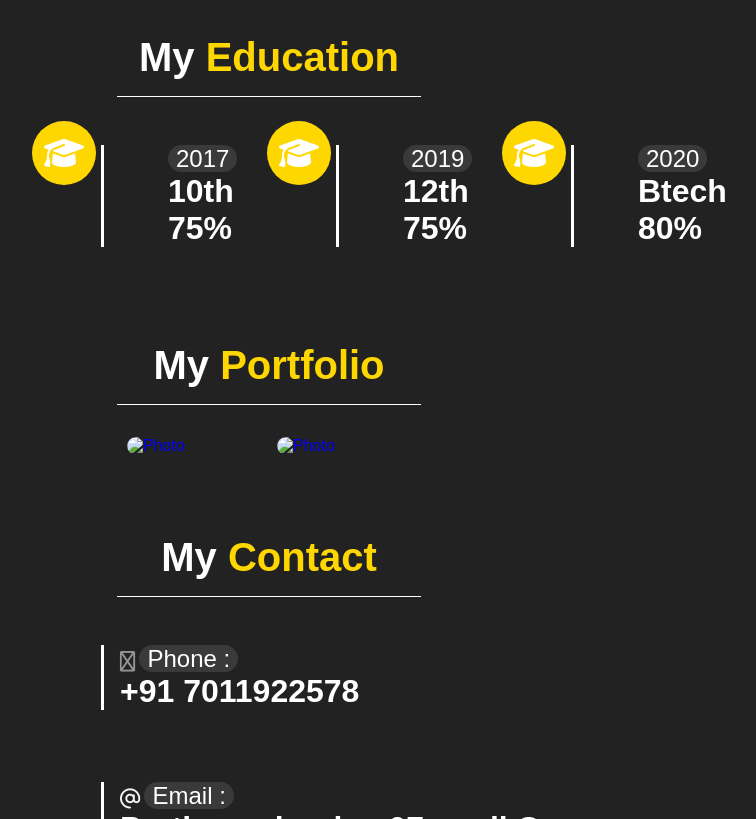
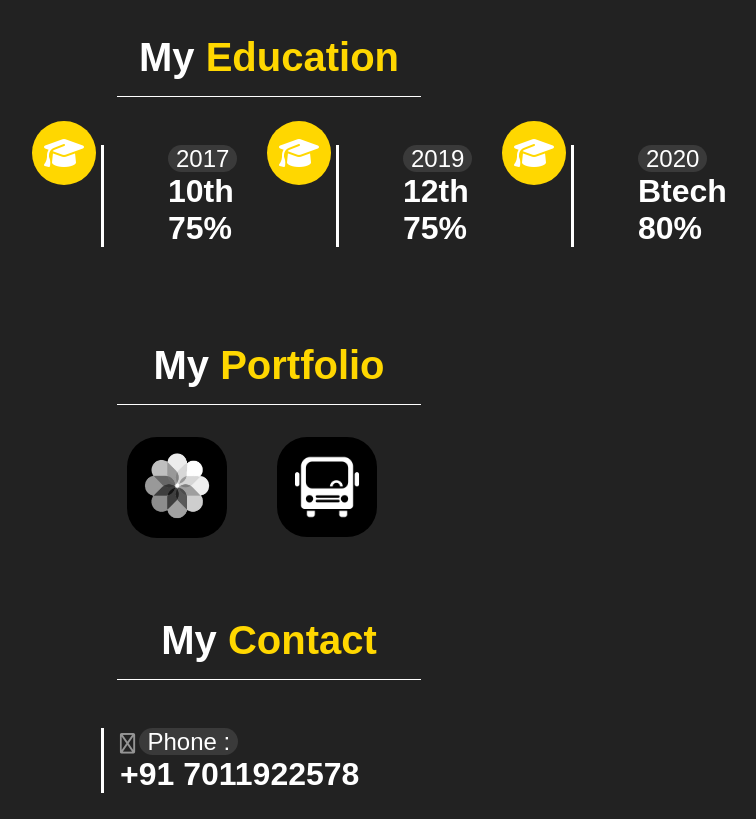
Before and after one commit to pratiman1/portfolio, a plain HTML site: page index.html in a window 1280 px wide. Shown: the part 1006-1825 px from the top of the page, without its empty margins (283-1039 px from the left). Drawn offline with nearby package versions, Linux system fonts and the light colour scheme.

Commit message:
Update index.html

```diff
--- a/index.html
+++ b/index.html
@@ -25,7 +25,7 @@
     <header>
         <div class="user">
 
-            <img src="/portfolio_1/img/p.jpg" alt="picture" id="img">
+            <img src="/portfolio/img/p.jpg" alt="picture" id="img">
 
             <h3 class="name">PRATIMAN</h1>
                 <p class="post">frontend</p>
@@ -122,11 +122,11 @@
     <h1 class="heading">my <span> portfolio</span></h1>
     <div class="box-container">
         <div class="box">
-        <a href="photo.html"><img src="/portfolio_1/img/215e8b76-bdbb-4f87-8d44-ae6e4c8e5b3f.jpeg" alt="photo"></a>
+        <a href="photo.html"><img src="/portfolio/img/215e8b76-bdbb-4f87-8d44-ae6e4c8e5b3f.jpeg" alt="photo"></a>
         </div>
 
         <div class="box">
-            <a href="travel.html"><img src="/portfolio_1/img/41e1755c-6318-4942-9fdc-f9b27ae20cde.jpeg" alt="photo"></a>
+            <a href="travel.html"><img src="/portfolio/img/41e1755c-6318-4942-9fdc-f9b27ae20cde.jpeg" alt="photo"></a>
             </div>
 
 
```
